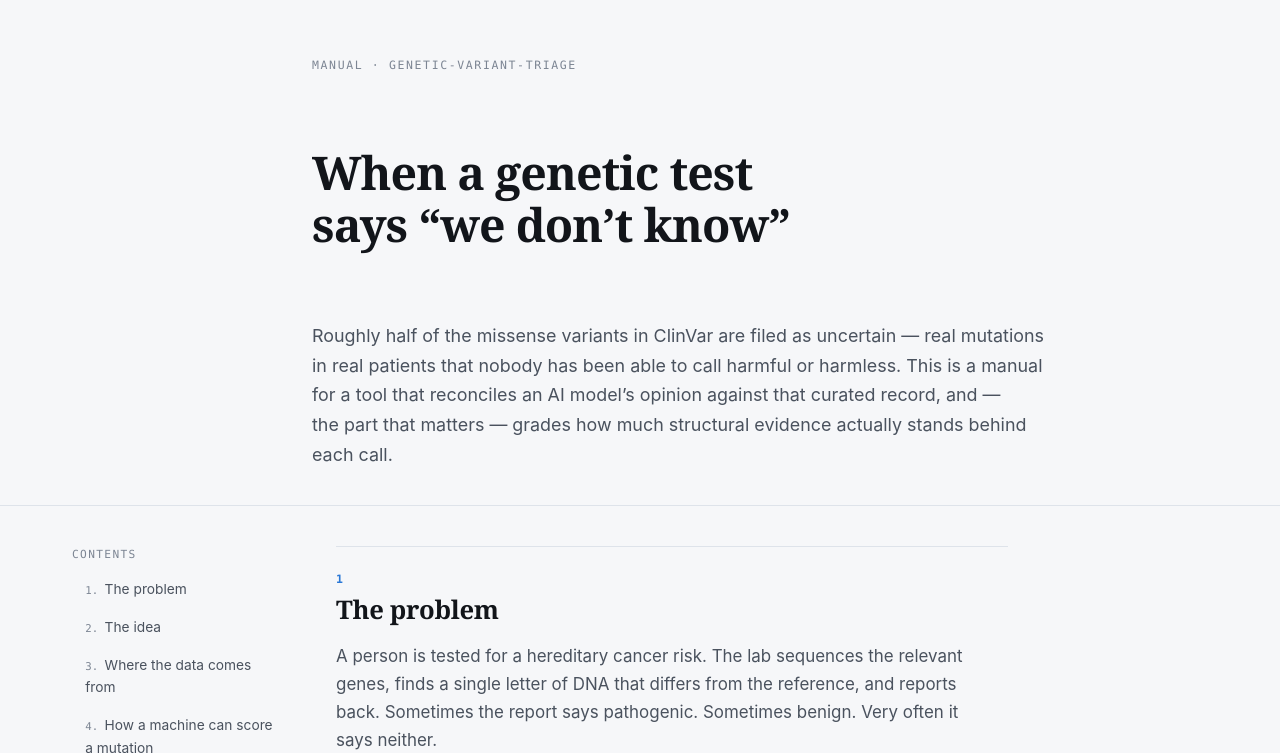
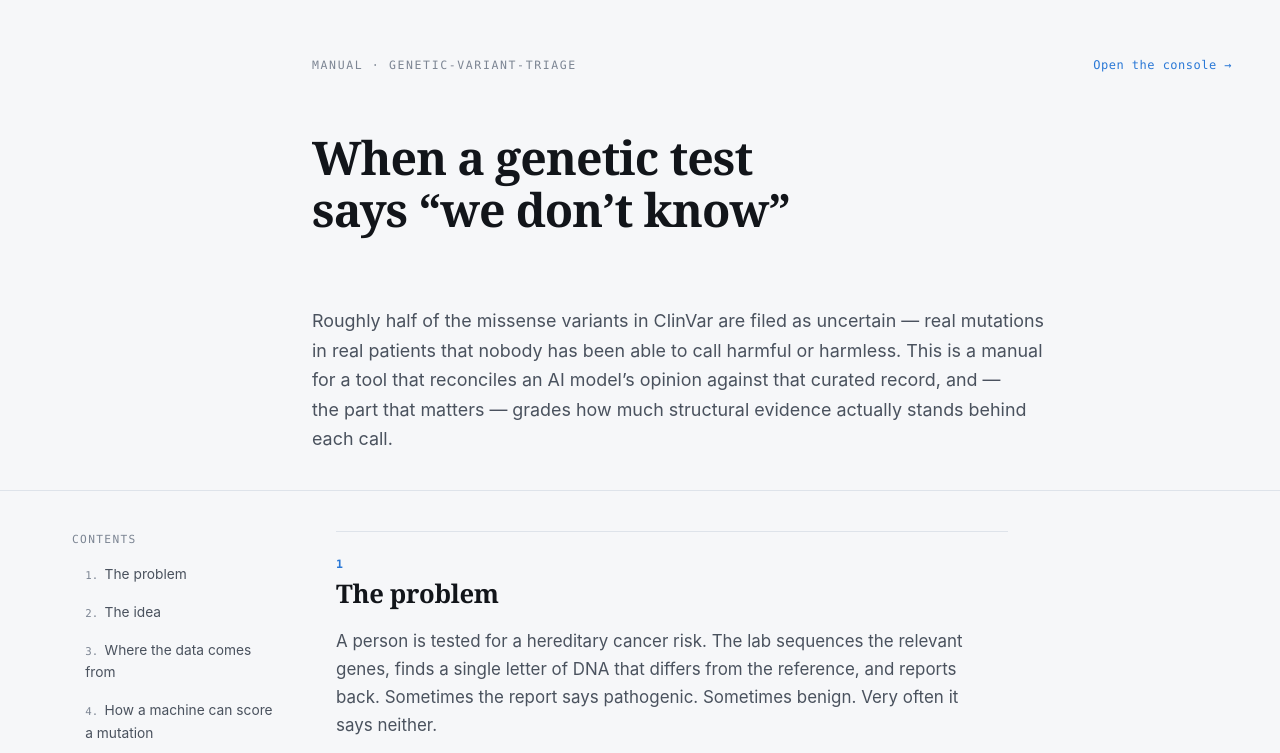
Before and after one commit to jadzoghaib/genetic-variant-triage, a website: page site/manual.html in a window 1280 px wide. Shown: the top 753 px of the page. Drawn offline with Linux system fonts and the light colour scheme.

Commit message:
Deploy site/ to GitHub Pages, and cross-link the console and the manual
Pages only serves a branch root or /docs when deploying from a branch, so the
workflow uploads site/ as a Pages artifact instead — the deployment adapts to
the repository rather than renaming a directory that the README, SPEC.md and
export_site.py all call "site".

No build step: export_site.py has already produced everything and site/data is
committed, so the runner needs neither the 104 MB store nor any upstream API.
The workflow does check that .gitattributes still kept CR bytes out of the PDB
payloads, since a regression there would ship structures with a stray CR in
every atom record.

The console already linked to the manual; the manual now links back, and both
link to the source.

```diff
--- a/site/manual.html
+++ b/site/manual.html
@@ -83,6 +83,12 @@
     font-family: var(--mono); font-size: 0.72rem; letter-spacing: 0.14em;
     text-transform: uppercase; color: var(--muted); margin-bottom: 1rem;
   }
+  .topline { display: flex; align-items: baseline; justify-content: space-between;
+             gap: 1rem; flex-wrap: wrap; }
+  .topline .eyebrow { margin-bottom: 0; }
+  .backlink { font-family: var(--mono); font-size: 0.75rem; letter-spacing: 0.04em;
+              text-decoration: none; white-space: nowrap; }
+  .backlink:hover { text-decoration: underline; }
   h1 {
     font-family: var(--serif); font-weight: 600; font-size: clamp(2rem, 5vw, 2.9rem);
     line-height: 1.12; letter-spacing: -0.02em; margin: 0 0 0.9rem;
@@ -219,7 +225,10 @@
 
 <header class="masthead">
   <div class="masthead-inner">
-    <div class="eyebrow">Manual · genetic-variant-triage</div>
+    <div class="topline">
+      <div class="eyebrow">Manual · genetic-variant-triage</div>
+      <a class="backlink" href="index.html">Open the console &rarr;</a>
+    </div>
     <h1>When a genetic test says “we don’t know”</h1>
     <p class="standfirst">
       Roughly half of the missense variants in ClinVar are filed as uncertain —
@@ -1152,6 +1161,10 @@ uv run python audit_site.py                                      # every display
       surfaces candidates for expert review; it does not assert clinical
       classifications.
     </p>
+    <p>
+      <a href="index.html">Open the console</a> ·
+      <a href="https://github.com/jadzoghaib/genetic-variant-triage">Source on GitHub</a>
+    </p>
   </div>
 </footer>
 
```
Also changed, not shown: site/index.html (+3 -0 lines), .github/workflows/pages.yml (added).
